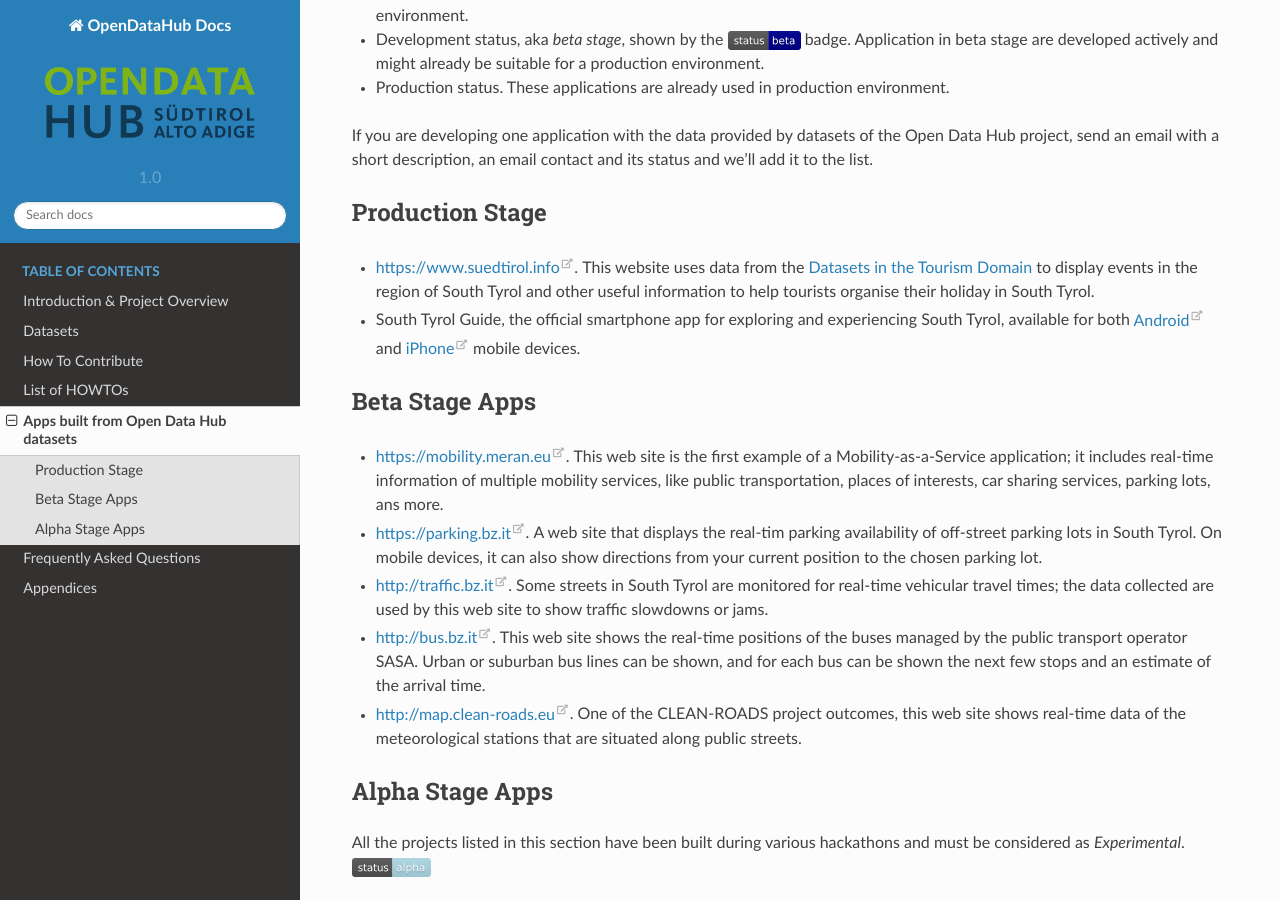
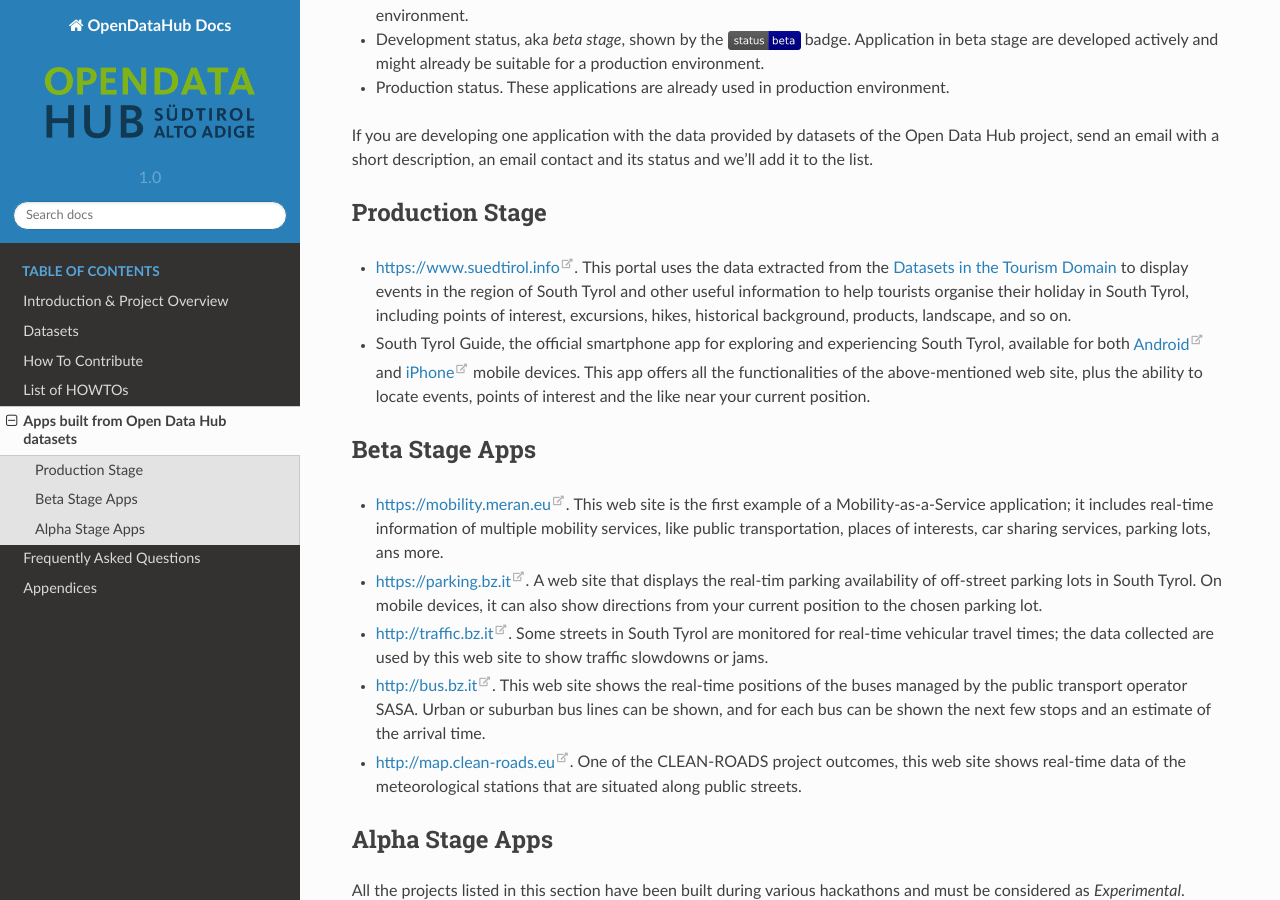
Before and after one commit to noi-techpark/odh-docs, a Sphinx documentation site: the page built from source/applist.rst, in a window 1280 px wide and 900 px high, scrolled down 420 px. Built offline with Sphinx 7.4.7 and the Read the Docs theme 2.0.0, drawn with Linux system fonts in a browser that asks for light colours.

Commit message:
Improve description of production stage apps #55

```diff
--- a/source/applist.rst
+++ b/source/applist.rst
@@ -34,17 +34,20 @@ an email contact and its status and we'll add it to the list.
 Production Stage
 ----------------
 
-* https://www.suedtirol.info. This website uses data from the
-  :ref:`tourism-datasets` to display events in the region of South
+* https://www.suedtirol.info. This portal uses the data extracted from
+  the :ref:`tourism-datasets` to display events in the region of South
   Tyrol and other useful information to help tourists organise their
-  holiday in South Tyrol.
+  holiday in South Tyrol, including points of interest, excursions,
+  hikes, historical background, products, landscape, and so on.
 
 * South Tyrol Guide, the official smartphone app for exploring and
   experiencing South Tyrol, available for both `Android
   <https://play.google.com/store/apps/details?id=com.suedtirol.android>`_
   and `iPhone
   <https://itunes.apple.com/us/app/s%C3%BCdtirol-mobile-guide/id339011586?mt=8>`_
-  mobile devices.
+  mobile devices. This app offers all the functionalities of the
+  above-mentioned web site, plus the ability to locate events, points
+  of interest and the like near your current position.
 
 
 Beta Stage Apps
```
